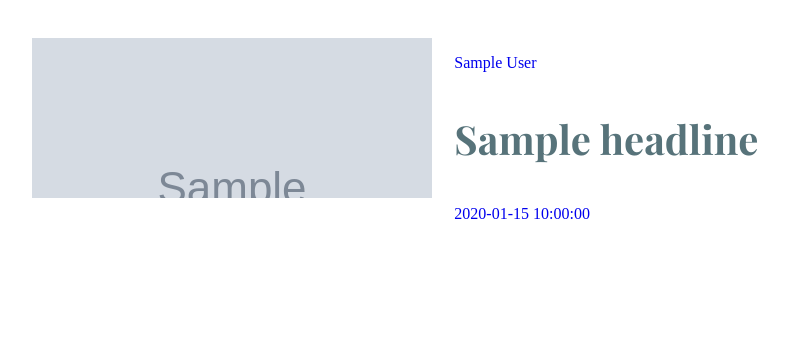
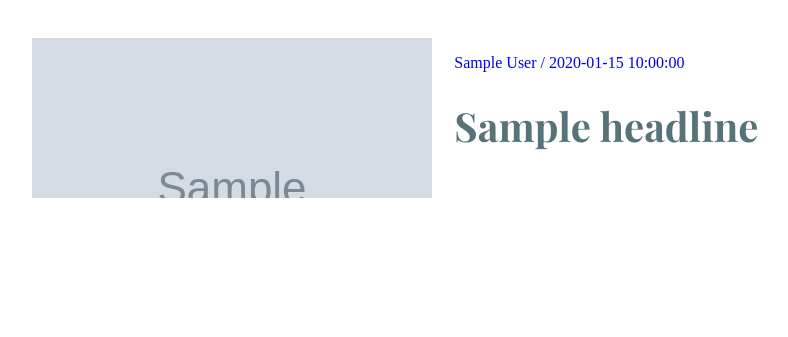
Before and after one commit to mikechumba/news, a Flask app: template app/templates/highlights.html in a window 1280 px wide. Shown: the part 62-399 px from the top of the page, without its empty margins (14-802 px from the left). Run offline with Flask 2, Linux system fonts and the light colour scheme; the template is opened without the code that fills it: most values are stand-ins (such as "Sample title", 1, 10 or a date in 2020); grey boxes marked "Sample" are stand-in pictures; parts of the project's set-up code (start-up, migrations or seed data) failed here and were passed over.

Commit message:
style the articles page

```diff
--- a/app/templates/highlights.html
+++ b/app/templates/highlights.html
@@ -9,9 +9,8 @@
                      <img src="{{ headline.url_to_image }}" alt="">
                   </div>
                   <div class='details to-right'>
-                     <p>{{ headline.author }}</p>
-                     <p class='title'>{{ headline.title }}</p>
-                     <p>{{ headline.published_at }}</p>
+                     <p>{{ headline.author }} / {{ headline.published_at }}</p>
+                     <h1 class='title'>{{ headline.title }}</h1>
                   </div>
                </div>
             </a>
--- a/app/templates/layout.html
+++ b/app/templates/layout.html
@@ -6,7 +6,8 @@
    <meta http-equiv="X-UA-Compatible" content="ie=edge">
    <link href="https://fonts.googleapis.com/css?family=Playfair+Display:400,700,900|Work+Sans:400,700" rel="stylesheet">
    <link rel="stylesheet" type="text/css" href="{{ url_for('static', filename='css/style.css') }}">
-   <title>News Highlights</title>
+   <link rel="shortcut icon" href="{{ url_for('static', filename='favicon.ico') }}" type="image/x-icon">
+   <title>Headlines: {{ title }}</title>
 </head>
 <body>
    <header>
```
